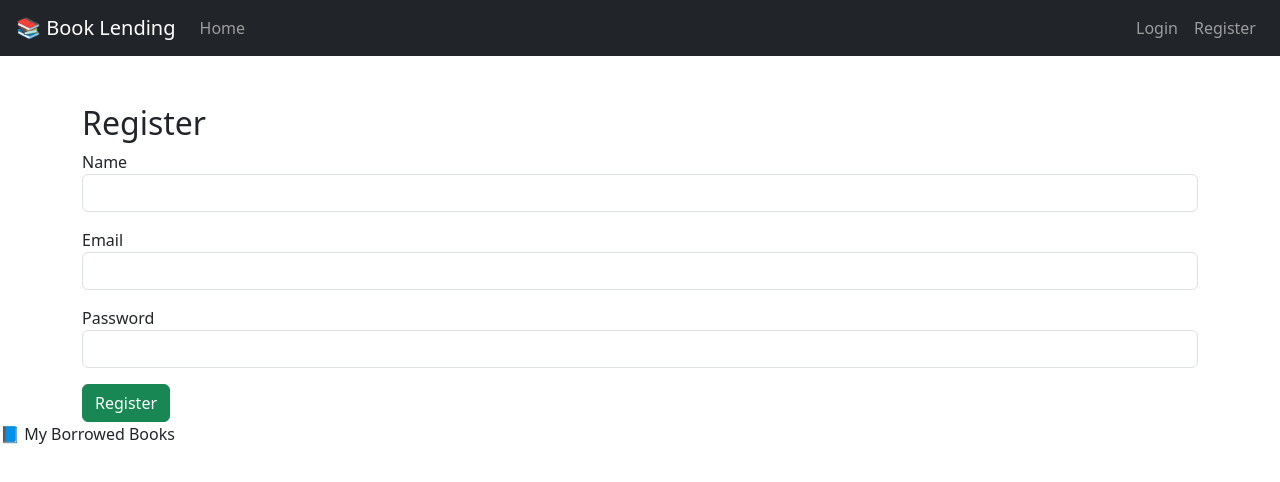
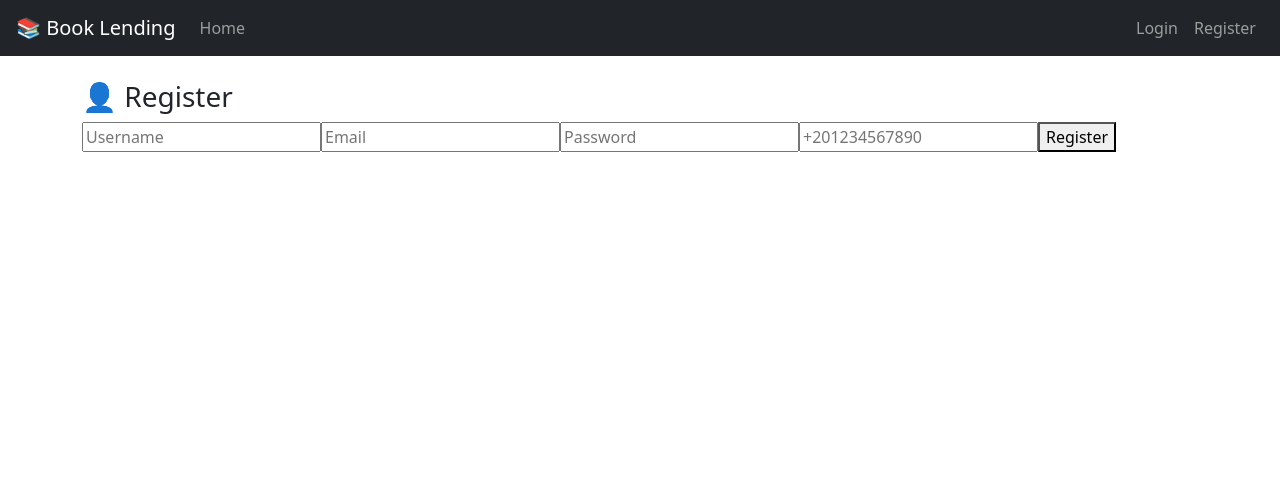
Before and after one commit to Shrouk2000/book-lending-system-Angular, an Angular app: page /register in a window 1280 px wide. Shown: the top 482 px of the page. Built offline with nearby package versions, Linux system fonts and the light colour scheme.

Commit message:
login updated

```diff
--- a/src/app/app.html
+++ b/src/app/app.html
@@ -1,4 +1,2 @@
 <app-navbar></app-navbar>
-
 <router-outlet></router-outlet>
-<a routerLink="/borrowed">📘 My Borrowed Books</a>
--- a/src/app/components/navbar.ts
+++ b/src/app/components/navbar.ts
@@ -1,6 +1,6 @@
-import { Component, inject } from '@angular/core';
-import { Router, RouterModule } from '@angular/router';
+import { Component } from '@angular/core';
 import { CommonModule } from '@angular/common';
+import { RouterModule, Router } from '@angular/router';
 import { AuthService } from '../services/auth.service';
 
 @Component({
@@ -10,22 +10,22 @@ import { AuthService } from '../services/auth.service';
   templateUrl: './navbar.html'
 })
 export class NavbarComponent {
-  private auth = inject(AuthService);
-  private router = inject(Router);
+  constructor(public auth: AuthService, private router: Router) {}
 
-  get isLoggedIn() {
+  get isLoggedIn(): boolean {
     return this.auth.isLoggedIn();
   }
 
-  get isAdmin() {
+  get isAdmin(): boolean {
     return this.auth.getRole() === 'Admin';
   }
 
-  get isMember() {
+  get isMember(): boolean {
     return this.auth.getRole() === 'Member';
   }
 
   logout() {
     this.auth.logout();
+    this.router.navigate(['/login']);
   }
 }
--- a/src/app/pages/login/login.ts
+++ b/src/app/pages/login/login.ts
@@ -19,30 +19,30 @@ export class LoginComponent {
   constructor(private auth: AuthService, private router: Router) {}
 
 login() {
-  this.errorMessage = '';
-  this.loading = true;
-  const email = this.email;
-  const password = this.password;
-  console.log('Logging in with:', email, password);
+  if (!this.email || !this.password) {
+    this.errorMessage = 'Email and password are required.';
+    return;
+  }
 
-  this.auth.login({ email, password }).subscribe({
+  const credentials = {
+    email: this.email.trim(),
+    password: this.password
+  };
+
+  this.auth.login(credentials).subscribe({
     next: (res: any) => {
-      this.loading = false;
       this.auth.setToken(res.token);
       const decoded = JSON.parse(atob(res.token.split('.')[1]));
       const role = decoded.role;
       this.router.navigate([role === 'Admin' ? '/admin' : '/']);
     },
     error: (err) => {
-      this.loading = false;
       console.error('Login error:', err);
-      if (err.status === 400) {
-        this.errorMessage = 'Invalid email or password. Please try again.';
-      } else {
-        this.errorMessage = 'Something went wrong. Try again later.';
-      }
+      this.errorMessage = err.error || 'Login failed. Please check your credentials.';
     }
   });
 }
 
+
+
 }
--- a/src/app/pages/register/register.html
+++ b/src/app/pages/register/register.html
@@ -1,33 +1,12 @@
-<div class="container mt-5">
-  <h2>Register</h2>
-
-  <div *ngIf="errorMessage" class="alert alert-danger">{{ errorMessage }}</div>
-  <div *ngIf="successMessage" class="alert alert-success">{{ successMessage }}</div>
+<div class="container mt-4">
+  <h3>👤 Register</h3>
 
   <form (ngSubmit)="register()">
-    <div class="mb-3">
-      <label>Name</label>
-      <input type="text" class="form-control" [(ngModel)]="name" name="name" required>
-    </div>
+  <input [(ngModel)]="username" name="username" placeholder="Username" required>
+  <input [(ngModel)]="email" name="email" type="email" placeholder="Email" required>
+  <input [(ngModel)]="password" name="password" type="password" placeholder="Password" required>
+  <input [(ngModel)]="phoneNumber" name="phoneNumber" placeholder="+201234567890" required>
+  <button type="submit">Register</button>
+</form>
 
-    <div class="mb-3">
-      <label>Email</label>
-      <input type="email" class="form-control" [(ngModel)]="email" name="email" required>
-    </div>
-
-    <div class="mb-3">
-      <label>Password</label>
-      <input type="password" class="form-control" [(ngModel)]="password" name="password" required>
-    </div>
-
-    <!-- <div class="mb-3">
-      <label>Role</label>
-      <select class="form-control" [(ngModel)]="role" name="role">
-        <option value="Member">Member</option>
-        <option value="Admin">Admin</option>
-      </select>
-    </div> -->
-
-    <button type="submit" class="btn btn-success">Register</button>
-  </form>
 </div>
--- a/src/app/pages/register/register.ts
+++ b/src/app/pages/register/register.ts
@@ -1,6 +1,6 @@
 import { Component } from '@angular/core';
+import { CommonModule } from '@angular/common';
 import { FormsModule } from '@angular/forms';
-import { CommonModule } from '@angular/common';
 import { Router } from '@angular/router';
 import { AuthService } from '../../services/auth.service';
 
@@ -11,34 +11,43 @@ import { AuthService } from '../../services/auth.service';
   templateUrl: './register.html'
 })
 export class RegisterComponent {
-  name = '';
+  username = '';
   email = '';
   password = '';
-  role = 'Member'; // default
+  phoneNumber = '';
   errorMessage = '';
-  successMessage = '';
 
   constructor(private auth: AuthService, private router: Router) {}
 
  register() {
-    const data = {
-      name: this.name,
+  const user = {
+    username: this.username,
     email: this.email,
     password: this.password,
-      role: this.role
+    phoneNumber: this.phoneNumber
   };
-      console.log('Sending data:', data);
 
-    this.auth.register(data).subscribe({
-      next: () => {
-        this.successMessage = 'Registered successfully! You can now login.';
-        this.errorMessage = '';
-        setTimeout(() => this.router.navigate(['/login']), 2000);
+
+  //   next: res => {
+  //     if (res.isSuccess) {
+  //       this.router.navigate(['/login']);
+  //     } else {
+  //       this.errorMessage = res.message || 'Registration failed.';
+  //     }
+  //   },
+  //   error: () => this.errorMessage = 'Something went wrong. Try again.'
+  // });
+this.auth.register(user).subscribe({
+  next: (res: any) => {
+    if (res.isSuccess) {
+      this.router.navigate(['/login']);
+    } else {
+      this.errorMessage = res.message || 'Registration failed.';
+    }
   },
-      error: () => {
-        this.errorMessage = 'Registration failed. Try again.';
-        this.successMessage = '';
+  error: () => this.errorMessage = 'Something went wrong. Try again.'
+});
+
 }
-    });
+
 }
-}
--- a/src/app/services/auth.service.ts
+++ b/src/app/services/auth.service.ts
@@ -10,16 +10,21 @@ export class AuthService {
   private router = inject(Router);
   private apiUrl = 'https://booklending-api-raghda-test.jahezteam.com/api/Account';
 
-  login(credentials: { email: string, password: string }) {
-    return this.http.post(`${this.apiUrl}/login`, credentials);
+
+  login(credentials: { email: string; password: string }) {
+    return this.http.post(`${this.apiUrl}/login`, {
+      email: credentials.email.trim(),
+      password: credentials.password.trim()
+    });
   }
+
 
   register(userData: any) {
     return this.http.post(`${this.apiUrl}/register`, {
-      Name: userData.name,
-      Email: userData.email,
-      Password: userData.password,
-      Role: userData.role
+      username: userData.username.trim(),
+      email: userData.email.trim(),
+      password: userData.password,
+      phoneNumber: userData.phoneNumber.trim()
     });
   }
 
@@ -31,14 +36,15 @@ export class AuthService {
     return localStorage.getItem('token');
   }
 
-  isLoggedIn(): boolean {
-    return !!this.getToken();
-  }
-
   logout() {
     localStorage.removeItem('token');
     this.router.navigate(['/login']);
   }
+
+isLoggedIn(): boolean {
+  return !!localStorage.getItem('token');
+}
+
 
   getRole(): string {
   const token = this.getToken();
```
Also changed, not shown: src/app/app.module.ts (added, +23 -0 lines). Lines whose indentation alone changed are shown as unchanged.
